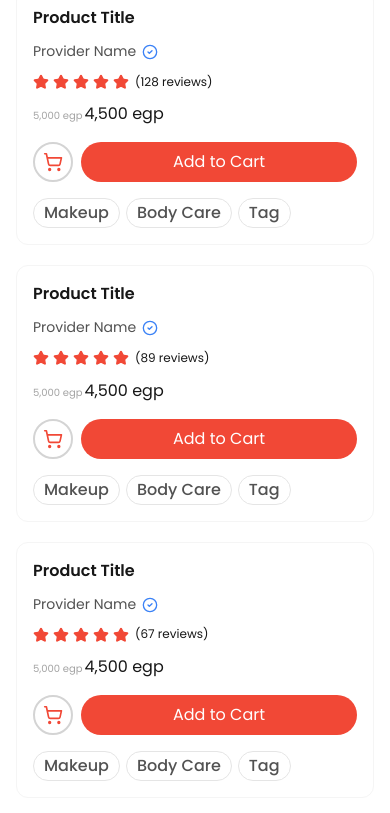
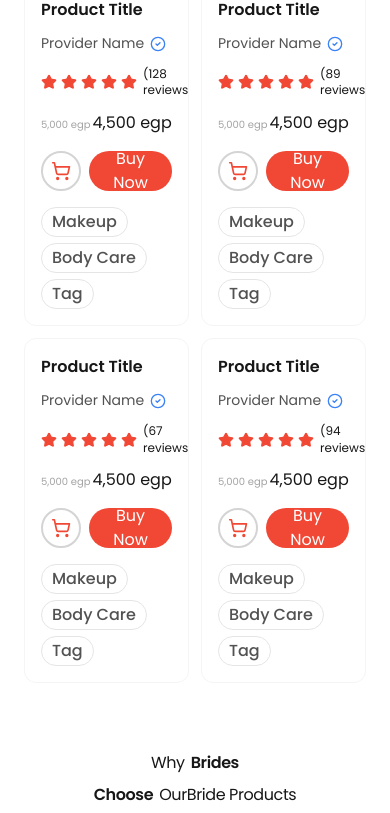
Before and after one commit to engahmedragab/OurBrideWeb, a Next.js app: page /product-intro in a window 390 px wide. Shown: the part 2367-3180 px from the top of the page. Built offline with nearby package versions, Linux system fonts and the light colour scheme; grey boxes are pictures that could not be loaded.

Commit message:
refactor: update UI components for improved layout and consistency across ProductCard, SectionHeader, and ProductOffersSection

```diff
--- a/src/Components/ui/ProductCard.tsx
+++ b/src/Components/ui/ProductCard.tsx
@@ -172,7 +172,7 @@ export const ProductCard = React.memo(({
             onClick={() => onAddToCart?.(product.id)}
             disabled={!product.inStock}
           >
-            Add to Cart
+           Buy Now
           </Button>
         </div>
 
--- a/src/Components/ui/SectionHeader.tsx
+++ b/src/Components/ui/SectionHeader.tsx
@@ -44,7 +44,7 @@ export const SectionHeader = ({
     return (
       <div
         className={cn(
-          'flex flex-col gap-4',
+          'flex flex-col gap-2 sm:gap-3 md:gap-4',
           alignmentClasses[alignment],
           className
         )}
@@ -52,7 +52,7 @@ export const SectionHeader = ({
         {topText && highlightText && (
           <div
             className={cn(
-              'flex gap-2 md:gap-3 lg:gap-4 items-center leading-[1.2] text-20 md:text-24 lg:text-32 text-gray-900',
+              'flex gap-1.5 sm:gap-2 md:gap-3 lg:gap-4 items-center leading-[1.2] sm:leading-[1.3] text-18 sm:text-20 md:text-24 lg:text-30 xl:text-36 text-gray-900',
               alignmentClasses[alignment]
             )}
           >
@@ -63,7 +63,7 @@ export const SectionHeader = ({
         {(bottomText || bottomHighlightText) && (
           <div
             className={cn(
-              'flex gap-2 md:gap-3 lg:gap-4 items-center justify-center leading-[1.2] text-20 md:text-24 lg:text-32 text-gray-900 w-full',
+              'flex gap-1.5 sm:gap-2 md:gap-3 lg:gap-4 items-center justify-center leading-[1.2] sm:leading-[1.3] text-18 sm:text-20 md:text-24 lg:text-30 xl:text-36 text-gray-900 w-full',
               alignmentClasses[alignment]
             )}
           >
@@ -73,7 +73,7 @@ export const SectionHeader = ({
             )}
           </div>
         )}
-        {rightContent && <div className="mt-4">{rightContent}</div>}
+        {rightContent && <div className="mt-2 sm:mt-3 md:mt-4">{rightContent}</div>}
       </div>
     )
   }
@@ -82,23 +82,23 @@ export const SectionHeader = ({
   return (
     <div
       className={cn(
-        'flex items-center justify-between mb-8',
+        'flex items-center justify-between mb-4 sm:mb-6 md:mb-8',
         className || ''
       )}
     >
       <div>
-        <h2 className="text-20 md:text-24 lg:text-32 font-semibold text-gray-900">
+        <h2 className="text-20 sm:text-22 md:text-26 lg:text-30 xl:text-36 font-semibold text-gray-900 leading-tight sm:leading-snug">
           {title}
         </h2>
         {count !== undefined && suffix && (
-          <p className="text-14 md:text-16 text-gray-600 mt-2">
+          <p className="text-13 sm:text-14 md:text-15 lg:text-17 text-gray-600 mt-1 sm:mt-1.5 md:mt-2">
             {count} {suffix}
           </p>
         )}
       </div>
       {rightContent && <div>{rightContent}</div>}
       {count !== undefined && !suffix && !rightContent && (
-        <p className="text-14 md:text-16 text-gray-600">{count}</p>
+        <p className="text-13 sm:text-14 md:text-15 lg:text-17 text-gray-600">{count}</p>
       )}
     </div>
   )
--- a/src/app/product-intro/page.tsx
+++ b/src/app/product-intro/page.tsx
@@ -256,8 +256,8 @@ export default function ProductIntroPage() {
   }
 
   return (
-    <div className="bg-white ">
-      {/* 1) PromoHero */}
+    <div className="bg-white">
+      {/* 1) PromoHero - Full width background, content in container */}
       <PromoHero
         badge="New Arrival"
         title="Avca Sun Cream"
@@ -269,8 +269,8 @@ export default function ProductIntroPage() {
         discountText="30% OFF"
       />
 
-      {/* Container for all sections except PromoHero and WhyBridesChooseProductsSection */}
-      <div className="container mx-auto px-4 sm:px-6 lg:px-8">
+      {/* Consistent container wrapper for all other sections */}
+      <div className="container-custom">
         {/* 2) ProductCategoriesSection */}
         <ProductCategoriesSection
           categories={PRODUCT_CATEGORIES}
@@ -289,9 +289,8 @@ export default function ProductIntroPage() {
           onWishlistToggle={handleWishlistToggle}
           onAddToCart={handleAddToCart}
         />
-      </div>
 
-      {/* 4) WhyBridesChooseProductsSection - Full width with large side margins */}
+        {/* 4) WhyBridesChooseProductsSection */}
         <WhyBridesChooseProductsSection
           image={whyBridesChooseProductsImage}
           features={features}
@@ -302,8 +301,6 @@ export default function ProductIntroPage() {
           headerAlignment="center"
         />
 
-      {/* Container for remaining sections */}
-      <div className="container mx-auto px-4 sm:px-6 lg:px-8">
         {/* 5) BestProvidersSection */}
         <BestProvidersSection
           providers={providers}
--- a/src/components/products/ProductOffersSection.tsx
+++ b/src/components/products/ProductOffersSection.tsx
@@ -36,14 +36,14 @@ export const ProductOffersSection = ({
           {title}
         </h2>
         {timerText && (
-          <p className="text-16 md:text-24 font-normal text-gray-500 leading-[32px]">
+          <p className="text-16 md:text-20 font-normal text-gray-500 leading-[32px]">
             {timerText}
           </p>
         )}
       </div>
 
       {/* Products Grid */}
-      <div className="grid grid-cols-1 sm:grid-cols-2 lg:grid-cols-4 gap-5 md:gap-[20px]">
+      <div className="grid grid-cols-2 sm:grid-cols-3 lg:grid-cols-4 gap-3 md:gap-[20px]">
         {products.map(product => (
           <ProductCard
             key={product.id}
--- a/src/components/products/WhyBridesChooseProductsSection.tsx
+++ b/src/components/products/WhyBridesChooseProductsSection.tsx
@@ -34,7 +34,7 @@ export const WhyBridesChooseProductsSection = ({
 }: WhyBridesChooseProductsSectionProps) => {
   return (
     <section className={cn('w-full py-5 md:py-7 lg:py-9', className)}>
-      <div className="w-full px-8 sm:px-12 md:px-16 lg:px-20 xl:px-24 2xl:px-32">
+      <div className="w-full">
         {/* Header */}
         <div className="mb-5 md:mb-7">
           <SectionHeader
--- a/src/components/ui/PromoHero.tsx
+++ b/src/components/ui/PromoHero.tsx
@@ -63,7 +63,7 @@ export const PromoHero = ({
         className
       )}
     >
-      <div className="container-custom py-6 md:py-12">
+      <div className="mx-auto max-w-7xl px-4 sm:px-6 lg:px-8 py-6 md:py-12">
         <div className="flex flex-col lg:flex-row items-center gap-8 lg:gap-12">
           {/* Left Side - Content */}
           <div className="flex-1 flex flex-col gap-6 items-start w-full lg:max-w-[753px]">
--- a/src/styles/globals.css
+++ b/src/styles/globals.css
@@ -147,7 +147,7 @@
 
   /* Container */
   .container-custom {
-    @apply mx-auto max-w-7xl px-4 sm:px-6 lg:px-8;
+    @apply mx-auto max-w-7xl px-6 sm:px-10 ;
   }
 
   /* Focus Styles */
```
Lines whose indentation alone changed are shown as unchanged.
